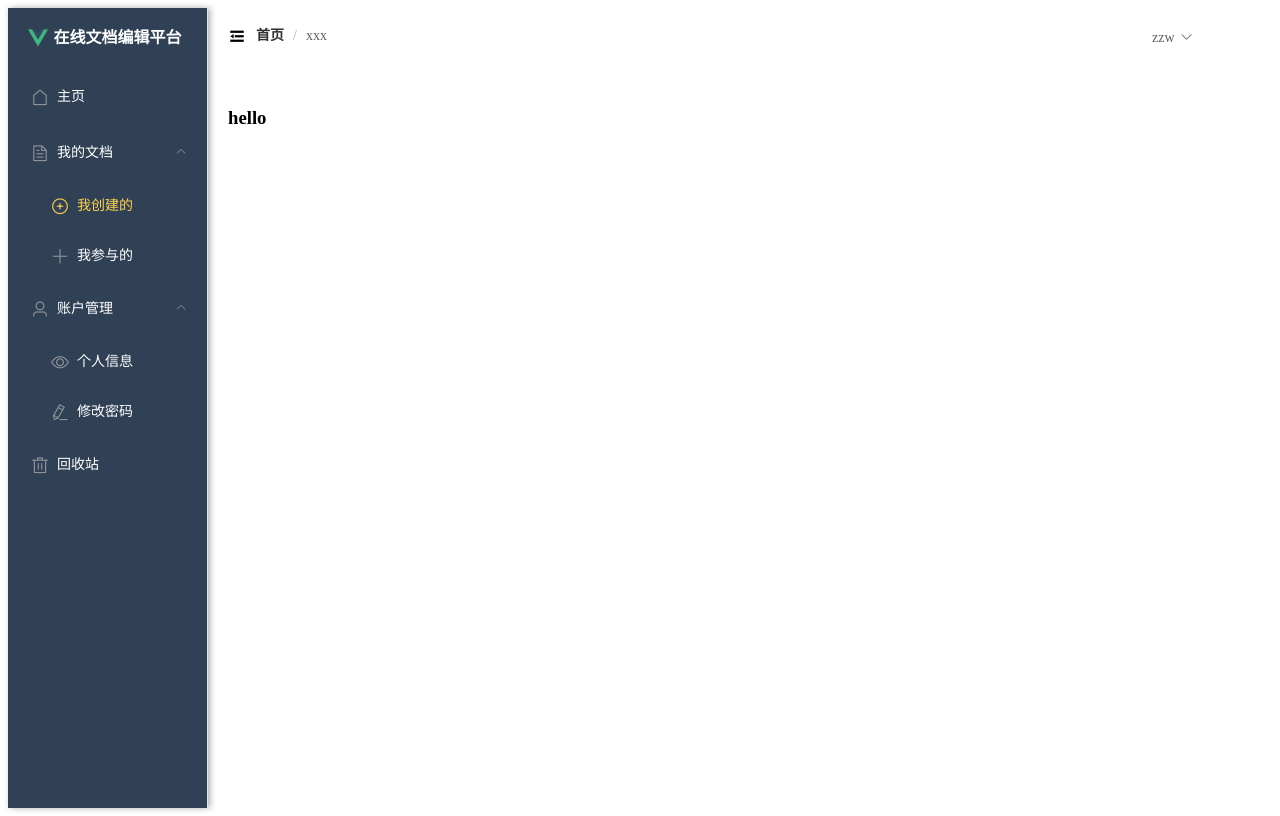
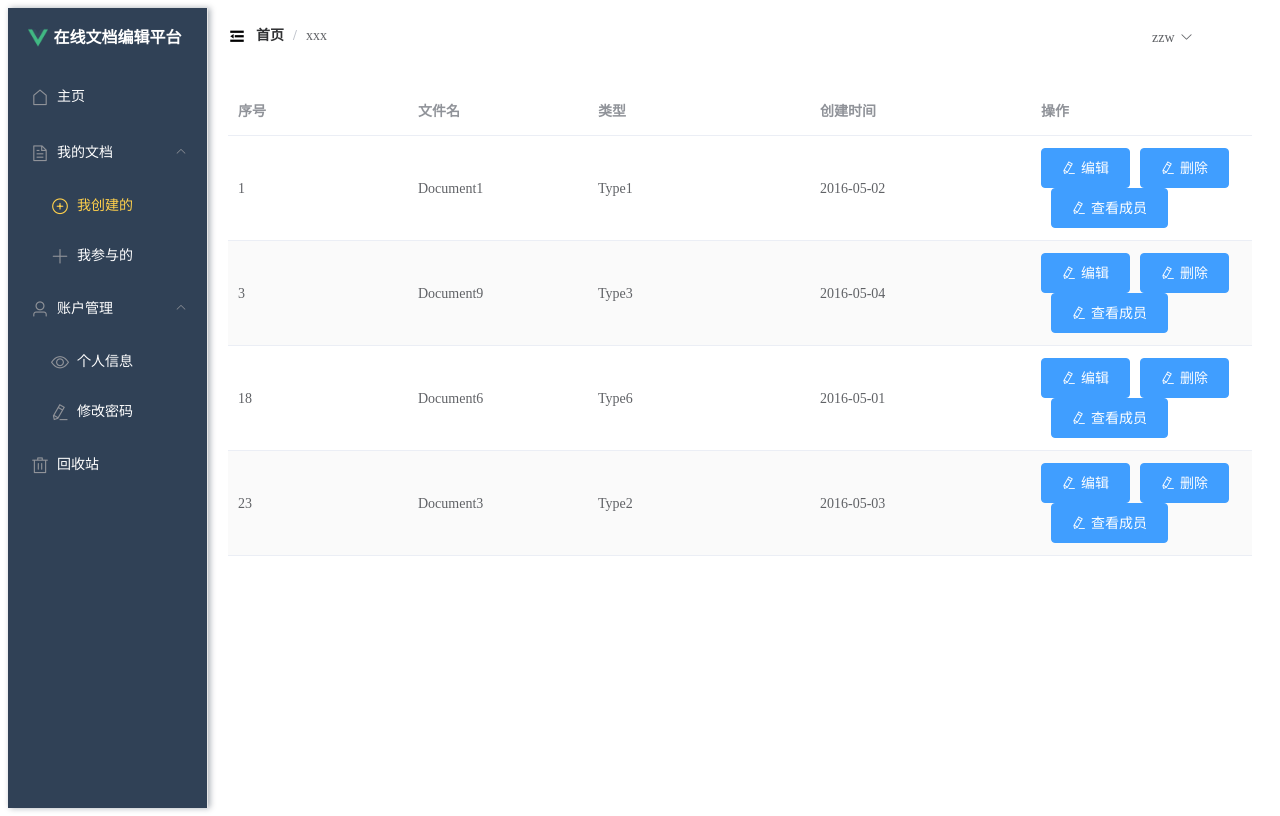
Before and after one commit to AL-Mazai/online_edit_front, a Vue app: page /create_doc in a window 1280 px wide. Built offline with nearby package versions, Linux system fonts and the light colour scheme.

Commit message:
修改方法

```diff
--- a/src/views/CreatedDoc.vue
+++ b/src/views/CreatedDoc.vue
@@ -1,13 +1,66 @@
 <!--我创建的文档-->
 <template>
-    <h1>
-        hello
-    </h1>
+    <div>
+        <el-table
+            :data="tableData"
+            stripe
+            style="width: 100%">
+            <el-table-column
+                prop="docId"
+                label="序号"
+                width="180">
+            </el-table-column>
+            <el-table-column
+                prop="docName"
+                label="文件名"
+                width="180">
+            </el-table-column>
+            <el-table-column
+                prop="type"
+                label="类型">
+            </el-table-column>
+            <el-table-column
+                prop="createdTime"
+                label="创建时间"
+                :formatter="dateFormat">
+            </el-table-column>
+            <el-table-column label="操作">
+                <el-button type="primary" icon="el-icon-edit" @click="handleEdit(scope.row)">编辑</el-button>
+                <el-button type="primary" icon="el-icon-edit">删除</el-button>
+                <el-button type="primary" icon="el-icon-edit">查看成员</el-button>
+            </el-table-column>
+        </el-table>
+    </div>
 </template>
 
 <script>
 export default {
-    name: "CreatedDoc"
+    name: "CreatedDoc",
+    data() {
+        return {
+            tableData: [{
+                docId:'1',
+                docName:'Document1',
+                type:'Type1',
+                createdTime: '2016-05-02',
+            }, {
+                docId:'3',
+                docName:'Document9',
+                type:'Type3',
+                createdTime: '2016-05-04',
+            }, {
+                docId:'18',
+                docName:'Document6',
+                type:'Type6',
+                createdTime: '2016-05-01',
+            }, {
+                docId:'23',
+                docName:'Document3',
+                type:'Type2',
+                createdTime: '2016-05-03',
+            }]
+        }
+    }
 }
 </script>
 
--- a/src/views/Login.vue
+++ b/src/views/Login.vue
@@ -58,7 +58,6 @@ export default {
             }).catch((err) =>  {//异常
                 if(err.response.status === 401){
                     this.$message.error(err.response.data)
-                    console.log(err.response.data)
                 }
             });
         },
--- a/src/views/ParticipateDoc.vue
+++ b/src/views/ParticipateDoc.vue
@@ -1,11 +1,66 @@
 <!--我参与的文档-->
 <template>
-
+    <div>
+        <el-table
+            :data="tableData"
+            stripe
+            style="width: 100%">
+            <el-table-column
+                prop="docId"
+                label="序号"
+                width="180">
+            </el-table-column>
+            <el-table-column
+                prop="docName"
+                label="文件名"
+                width="180">
+            </el-table-column>
+            <el-table-column
+                prop="type"
+                label="类型">
+            </el-table-column>
+            <el-table-column
+                prop="createdTime"
+                label="创建时间"
+                :formatter="dateFormat">
+            </el-table-column>
+            <el-table-column label="操作">
+                <el-button type="primary" icon="el-icon-edit" @click="handleEdit(scope.row)">编辑</el-button>
+                <el-button type="primary" icon="el-icon-edit">删除</el-button>
+                <el-button type="primary" icon="el-icon-edit">查看成员</el-button>
+            </el-table-column>
+        </el-table>
+    </div>
 </template>
 
 <script>
 export default {
-    name: "ParticipateDoc"
+    name: "ParticipateDoc",
+    data() {
+        return {
+            tableData: [{
+                docId:'1',
+                docName:'Document1',
+                type:'Type1',
+                createdTime: '2016-05-02',
+            }, {
+                docId:'3',
+                docName:'Document9',
+                type:'Type3',
+                createdTime: '2016-05-04',
+            }, {
+                docId:'18',
+                docName:'Document6',
+                type:'Type6',
+                createdTime: '2016-05-01',
+            }, {
+                docId:'23',
+                docName:'Document3',
+                type:'Type2',
+                createdTime: '2016-05-03',
+            }]
+        }
+    }
 }
 </script>
 
--- a/src/views/UpdatePassword.vue
+++ b/src/views/UpdatePassword.vue
@@ -6,8 +6,17 @@
             <el-form-item>
                 <el-input
                     type="text"
+                    name="email"
+                    placeholder="邮箱"
+                    v-model="email"
+                    autocomplete="off"
+                ></el-input>
+            </el-form-item>
+            <el-form-item>
+                <el-input
+                    type="text"
                     placeholder="原密码"
-                    v-model="user.password"
+                    v-model="oldPassword"
                     autocomplete="off"
                 ></el-input>
             </el-form-item>
@@ -15,7 +24,7 @@
                 <el-input
                     type="text"
                     placeholder="新密码"
-                    v-model="user.newPassword"
+                    v-model="newPassword"
                     autocomplete="off"
                 ></el-input>
             </el-form-item>
@@ -23,14 +32,12 @@
                 <el-input
                     type="text"
                     placeholder="确认密码"
-                    v-model="user.checkPassword"
+                    v-model="checkPassword"
                     autocomplete="off"
                 ></el-input>
             </el-form-item>
             <el-form-item>
-                <el-button type="primary" @click="doUpdate" style="width: 100%">
-                    确认更改
-                </el-button>
+                <el-button type="primary" @click="doUpdate" style="width: 100%">确认更改</el-button>
             </el-form-item>
         </el-form>
     </div>
@@ -41,45 +48,53 @@ export default {
     name: "UpdatePassword",
     data() {
         return {
-            user: {
-                password: "",
-                newPassword: "",
-                checkPassword: ""
-            },
-            rules: {//表单规则
-                password: [
-                    { required: true, message: '请输入原密码', trigger: 'blur' },
-                    { min: 6, max: 20, message: '长度在 6 到 20 个字符', trigger: 'blur' }
-                ],
-                newPassword: [
-                    { required: true, message: '请输入新密码', trigger: 'blur' },
-                    { min: 6, max: 20, message: '长度在 6 到 20 个字符', trigger: 'blur' }
-                ],
-                checkPassword: [
-                    { required: true, message: '请再次输入新密码', trigger: 'blur' },
-                    { min: 6, max: 20, message: '长度在 6 到 20 个字符', trigger: 'blur' }
-                ],
-            },
+
+            email: '',
+            oldPassword: '',
+            newPassword: '',
+            checkPassword: '',
+
+            // rules: {//表单规则
+            //     password: [
+            //         { required: true, message: '请输入原密码', trigger: 'blur' },
+            //         { min: 6, max: 20, message: '长度在 6 到 20 个字符', trigger: 'blur' }
+            //     ],
+            //     newPassword: [
+            //         { required: true, message: '请输入新密码', trigger: 'blur' },
+            //         { min: 6, max: 20, message: '长度在 6 到 20 个字符', trigger: 'blur' }
+            //     ],
+            //     checkPassword: [
+            //         { required: true, message: '请再次输入新密码', trigger: 'blur' },
+            //         { min: 6, max: 20, message: '长度在 6 到 20 个字符', trigger: 'blur' }
+            //     ],
+            // },
             dialogFormVisible: false,
-
         };
     },
     methods: {
         doUpdate() {
+            if (this.checkPassword === this.newPassword) {
                 //发送请求
-            this.axios.post("http://localhost:8088/user/updatePassword", this.user).then((res) => {
+                this.axios.post("http://localhost:8088/user/changePassword", {
+                    email: this.email,
+                    oldPassword: this.oldPassword,
+                    newPassword: this.newPassword,
+                }).then((res) => {
                     //打印收到的数据（用于测试）
-                console.log(res.data)
+                    // console.log(res.data)
                     //验证
                     if (res.status === 200) {
                         this.$message.success("修改成功")
                         this.$router.push('/')
                     }
-            }).catch((err) =>  {//异常
-                if(err.response.status === 401){
+                }).catch((err) => {//异常
+                    if (err.response.status === 401) {
                         this.$message.error(err.response.data)
                     }
                 });
+            } else {
+                this.$message.error("两次密码输入不一致！")
+            }
         },
     }
 }
@@ -90,7 +105,7 @@ export default {
     box-sizing: border-box;
     width: 100%;
     height: 100%;
-    padding-top: 10%;
+    /*padding-top: 5%;*/
     background-repeat: no-repeat;
     background-position: center right;
     background-size: 100%;
```
Lines whose indentation alone changed are shown as unchanged.
